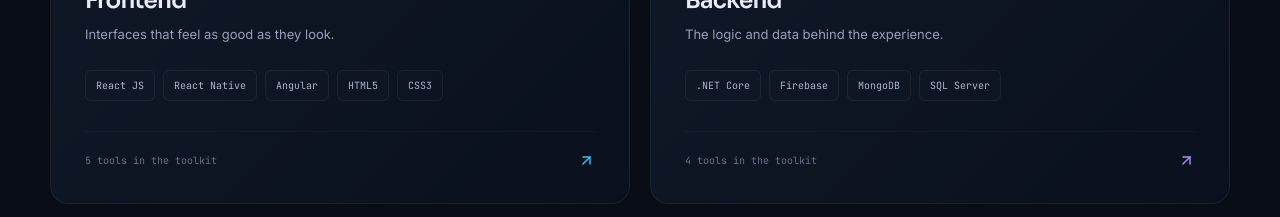
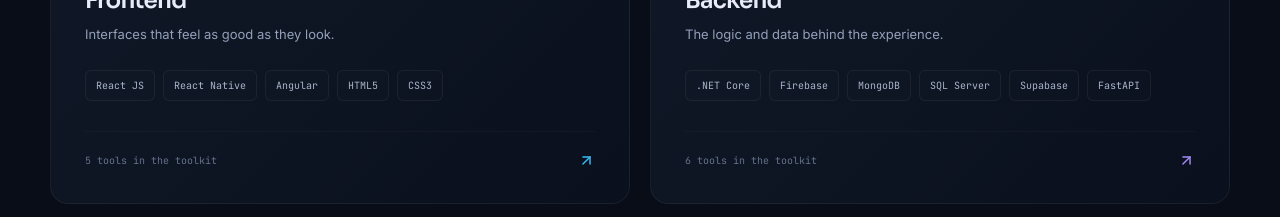
Before and after one commit to yazan77nazzl/portfoliowebsite, a React (Vite) app: page / in a window 1280 px wide. Shown: the part 2221-2438 px from the top of the page. Built offline with nearby package versions, Linux system fonts and the light colour scheme.

Commit message:
Add Supabase FastAPI and AI skills to portfolio and CV

```diff
--- a/src/components/sections/Skills.tsx
+++ b/src/components/sections/Skills.tsx
@@ -1,9 +1,9 @@
-import { Code2, Database, Smartphone, Workflow, ArrowUpRight, Braces, Users } from 'lucide-react';
+import { Code2, Database, Smartphone, Workflow, ArrowUpRight, Braces, Users, Bot } from 'lucide-react';
 import { portfolioData } from '../../data/portfolio';
 import { SectionHeading } from '../ui/SectionHeading';
 import { Reveal } from '../ui/Reveal';
-const icons = [Code2, Database, Smartphone, Braces, Workflow, Users];
-const descriptions = ['Interfaces that feel as good as they look.', 'The logic and data behind the experience.', 'Thoughtful experiences, on every screen.', 'The languages behind the applications.', 'A better process makes better software.', 'Communication, collaboration, and problem solving.'];
+const icons = [Code2, Database, Smartphone, Braces, Workflow, Users, Bot];
+const descriptions = ['Interfaces that feel as good as they look.', 'The logic and data behind the experience.', 'Thoughtful experiences, on every screen.', 'The languages behind the applications.', 'A better process makes better software.', 'Communication, collaboration, and problem solving.', 'Practical experience with AI tools and agents in development.'];
 export function Skills() {
   return <section id="skills" className="editorial-section" aria-labelledby="skills-title"><div className="editorial-container">
     <SectionHeading id="skills-title" title="The tools. The craft." subtitle="A practical toolkit for building across web, mobile, and backend." />
--- a/src/data/portfolio.ts
+++ b/src/data/portfolio.ts
@@ -142,6 +142,12 @@
         },
         {
           "name": "SQL Server"
+        },
+        {
+          "name": "Supabase"
+        },
+        {
+          "name": "FastAPI"
         }
       ]
     },
@@ -201,6 +207,20 @@
         },
         {
           "name": "Communication"
+        }
+      ]
+    },
+    {
+      "category": "AI & Agents",
+      "skills": [
+        {
+          "name": "AI-assisted development"
+        },
+        {
+          "name": "Working with AI agents"
+        },
+        {
+          "name": "AI tools"
         }
       ]
     }
--- a/src/index.css
+++ b/src/index.css
@@ -357,3 +357,4 @@
   .nav-cv { display: inline-flex; align-items: center; gap: 8px; color: #a5b4fc; font-size: 12px; border: 1px solid #818cf830; padding: 8px 12px; border-radius: 7px; }
   .expertise-4 { --expertise-color: #f0a0c4; }.expertise-5 { --expertise-color: #6dd6c0; }
 }
+@layer components { .expertise-6 { --expertise-color: #a5b4fc; }.expertise-grid > .scroll-reveal:last-child:nth-child(odd) { grid-column: 1 / -1; } }
```
Also changed, not shown: 1 other file (tests, documents, lock files or other folders).
